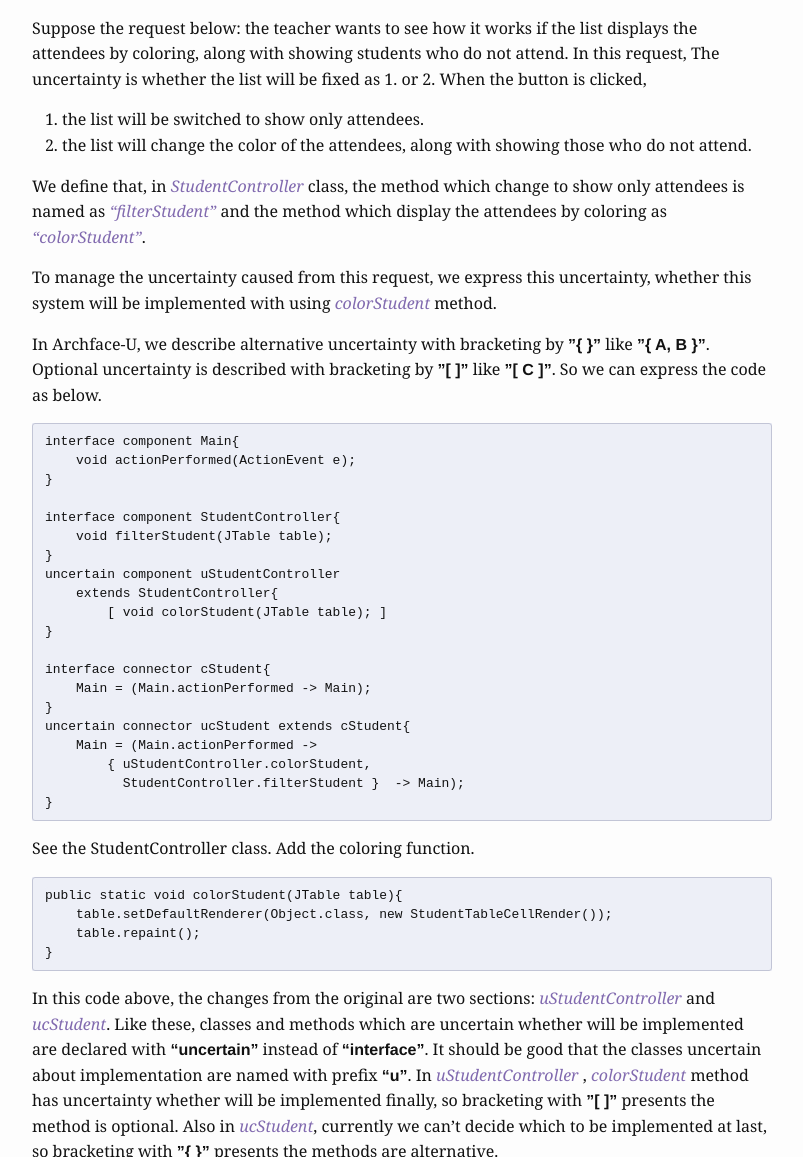
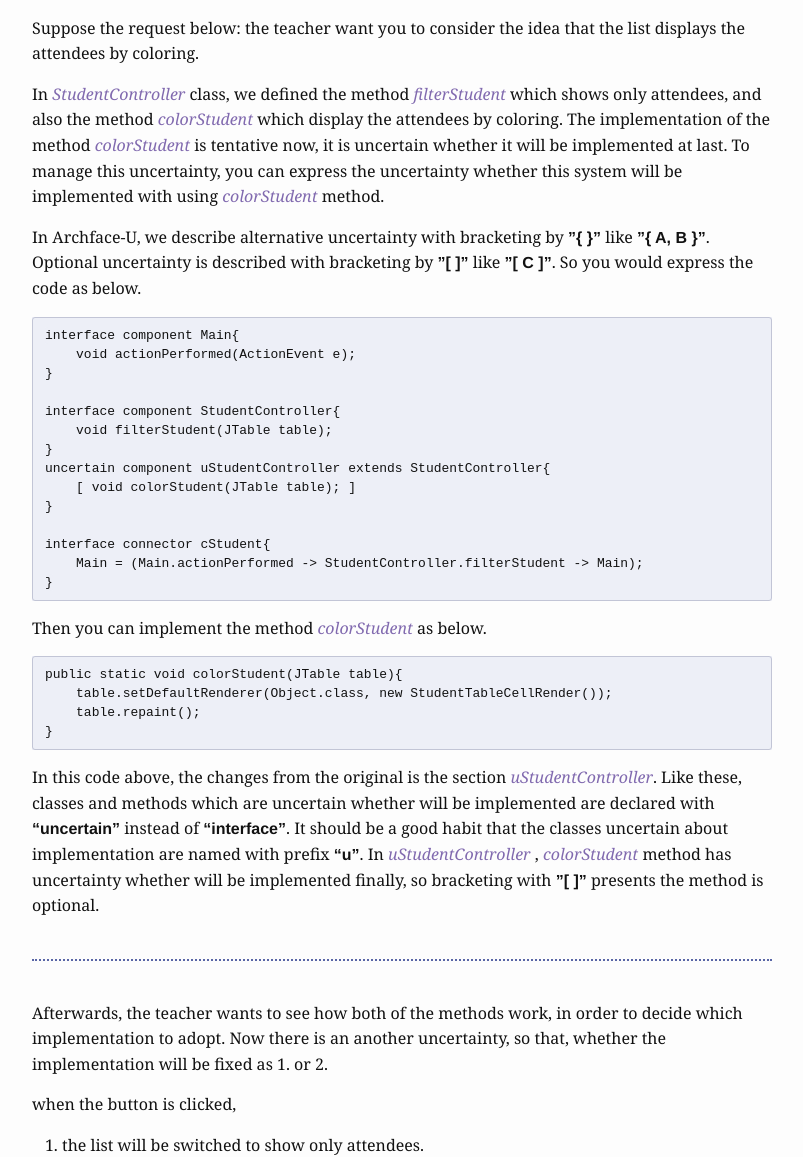
Before and after one commit to posl/iArch, a Jekyll site: the page built from tutorials.md, in a window 1280 px wide and 1400 px high, scrolled down 3848 px, cut to the strip 243-1400 px from the top of the window. Shown: the whole strip, without its empty margins (238-1041 px from the left). Built offline with Jekyll 4.4.1, drawn with Linux system fonts in a browser that asks for light colours; some of the changed text lies outside the part shown.

Commit message:
change example as the tutorial video

````diff
--- a/tutorials.md
+++ b/tutorials.md
@@ -84,8 +84,7 @@
 }
 ```
 
-Archface-U is the interface system.
-So we describe interfaces in Archfile.
+Archface-U is the interface system, so you are to describe interfaces in Archface-U.
 
 Let's take a look at the code above.
 A component declares a class and methods, and a connector describes call relationships between methods.
@@ -98,20 +97,15 @@
   <iframe src="https://www.youtube.com/embed/1KT7TTGAtQs?rel=0" frameborder="0" allowfullscreen></iframe>
 </div>
 
-Suppose the request below: the teacher wants to see how it works if the list displays the attendees by coloring, along with showing students who do not attend.
-In this request, The uncertainty is whether the list will be fixed as 1. or 2.
-When the button is clicked,
+Suppose the request below: the teacher want you to consider the idea that the list displays the attendees by coloring.
 
-1. the list will be switched to show only attendees.
-2. the list will change the color of the attendees, along with showing those who do not attend.
-
-We define that, in *StudentController* class, the method which change to show only attendees is named as *"filterStudent"* and the method which display the attendees by coloring as *"colorStudent"*.
-
-To manage the uncertainty caused from this request, we express this uncertainty, whether this system will be implemented with using *colorStudent* method.
+In *StudentController* class, we defined the method *filterStudent* which shows only attendees, and also the method *colorStudent* which display the attendees by coloring.
+The implementation of the method *colorStudent* is tentative now, it is uncertain whether it will be implemented at last.
+To manage this uncertainty, you can express the uncertainty whether this system will be implemented with using *colorStudent* method.
 
 In Archface-U, we describe alternative uncertainty with bracketing by **"{ }"** like **"{ A, B }"**.
 Optional uncertainty is described with bracketing by **"[ ]"** like **"[ C ]"**.
-So we can express the code as below.
+So you would express the code as below.
 
 ```
 interface component Main{
@@ -121,9 +115,50 @@
 interface component StudentController{
 	void filterStudent(JTable table);
 }
-uncertain component uStudentController
-	extends StudentController{
-		[ void colorStudent(JTable table); ]
+uncertain component uStudentController extends StudentController{
+	[ void colorStudent(JTable table); ]
+}
+
+interface connector cStudent{
+	Main = (Main.actionPerformed -> StudentController.filterStudent -> Main);
+}
+```
+
+Then you can implement the method *colorStudent* as below.
+
+```
+public static void colorStudent(JTable table){
+	table.setDefaultRenderer(Object.class, new StudentTableCellRender());
+	table.repaint();
+}
+```
+
+In this code above, the changes from the original is the section *uStudentController*.
+Like these, classes and methods which are uncertain whether will be implemented are declared with **"uncertain"** instead of **"interface"**.
+It should be a good habit that the classes uncertain about implementation are named with prefix **"u"**.
+In *uStudentController* , *colorStudent* method has uncertainty whether will be implemented finally, so bracketing with **"[ ]"** presents the method is optional.
+
+---
+
+Afterwards, the teacher wants to see how both of the methods work, in order to decide which implementation to adopt.
+Now there is an another uncertainty, so that, whether the implementation will be fixed as 1. or 2.
+
+when the button is clicked,
+
+1. the list will be switched to show only attendees.
+2. the list will change the color of the attendees, along with showing those who do not attend.
+
+So you would edit Archface-U as below.
+
+```
+interface component Main{
+	void actionPerformed(ActionEvent e);
+}
+
+interface component StudentController{}
+uncertain component uStudentController extends StudentController{
+	{ void filterStudent(JTable table);,
+	  void colorStudent(JTable table); }
 }
 
 interface connector cStudent{
@@ -132,27 +167,13 @@
 uncertain connector ucStudent extends cStudent{
 	Main = (Main.actionPerformed ->
 		{ uStudentController.colorStudent,
-		  StudentController.filterStudent }  -> Main);
+		  uStudentController.filterStudent }  -> Main);
 }
 ```
 
-See the StudentController class.
-Add the coloring function.
+In *ucStudent*, currently we can't decide which to be implemented at last, so bracketing with **"{ }"** presents the methods are alternative.
 
-```
-public static void colorStudent(JTable table){
-	table.setDefaultRenderer(Object.class, new StudentTableCellRender());
-	table.repaint();
-}
-```
-
-In this code above, the changes from the original are two sections: *uStudentController* and *ucStudent*.
-Like these, classes and methods which are uncertain whether will be implemented are declared with **"uncertain"** instead of **"interface"**.
-It should be good that the classes uncertain about implementation are named with prefix **"u"**.
-In *uStudentController* , *colorStudent* method has uncertainty whether will be implemented finally, so bracketing with **"[ ]"** presents the method is optional.
-Also in *ucStudent*, currently we can't decide which to be implemented at last, so bracketing with **"{ }"** presents the methods are alternative.
-
-We can also generate a model map and a sequence map.
+Also, you can generate a model map and a sequence map.
 
 ![iArch-U class diagram editor](../images/class_diagram_tut_02.jpg)
 
````
